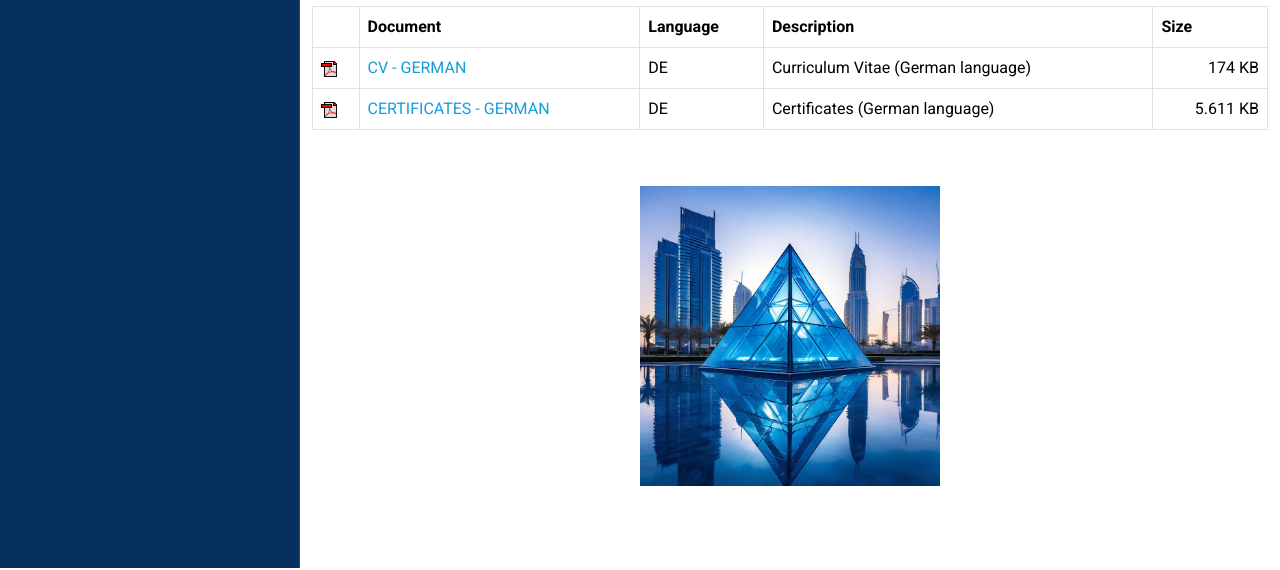
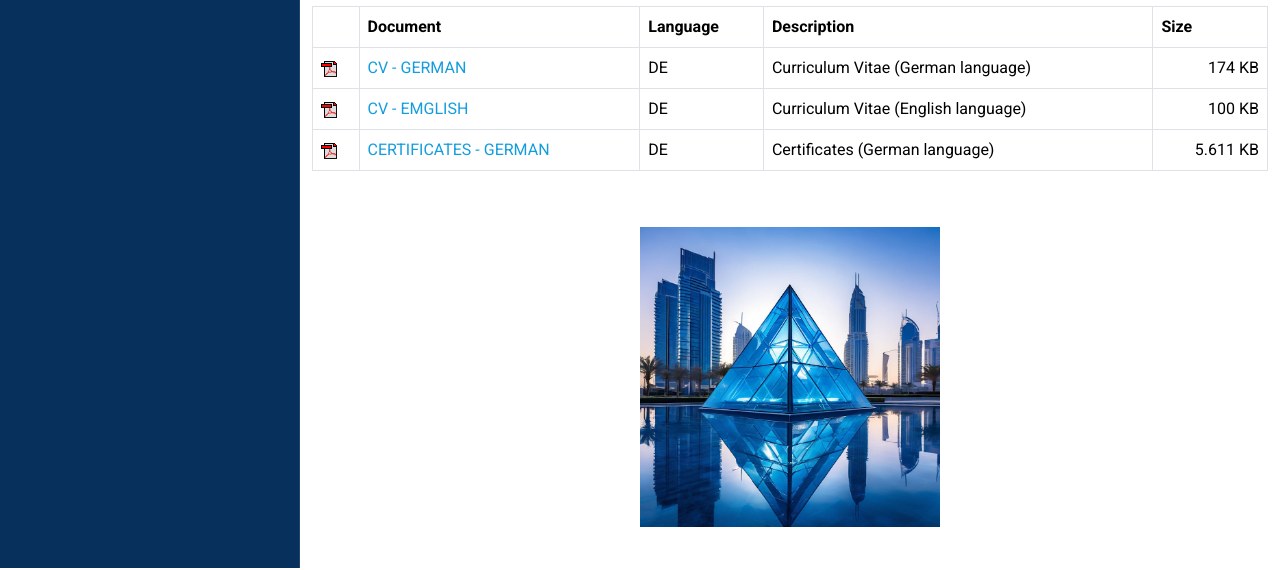
Before and after one commit to astares/astares.github.io, a plain HTML site: page cv/index.html in a window 1280 px wide. Shown: the part 232-802 px from the top of the page. Drawn offline with Linux system fonts and the light colour scheme.

Commit message:
Add english CV

```diff
--- a/cv/index.html
+++ b/cv/index.html
@@ -141,6 +141,13 @@
                 </tr>
                 <tr>
                   <td><img src="../assets/img/pdf.png"/></td>
+                  <td><a href="CV_ENGLISH.pdf" target="_blank">CV - EMGLISH</a></td>
+                  <td>DE</td>
+                  <td>Curriculum Vitae (English language)</td>
+                  <td class="text-end">100 KB</td>
+                </tr>
+                <tr>
+                  <td><img src="../assets/img/pdf.png"/></td>
                   <td><a href="CERTIFICATES.pdf" target="_blank">CERTIFICATES - GERMAN</a></td>
                   <td>DE</td>
                   <td>Certificates (German language)</td>
```
Also changed, not shown: 1 other file.
